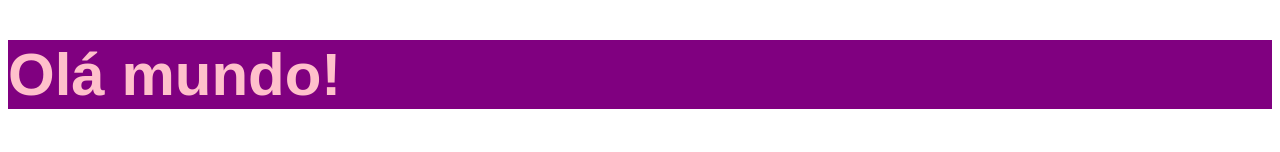
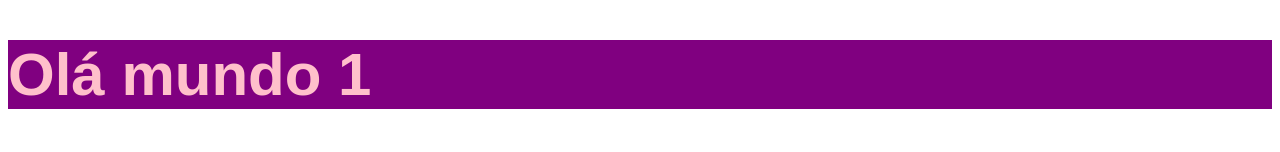
Before and after one commit to juliohtm08/chronos-pomodoro-react-19, a React (Vite) app: page / in a window 1280 px wide. Shown: the top 152 px of the page. Built offline with nearby package versions, Linux system fonts and the light colour scheme.

Commit message:
Propriedades (props) e children de componentes no React

```diff
--- a/src/App.tsx
+++ b/src/App.tsx
@@ -8,7 +8,10 @@
 
   return (
     <>
-      <Heading />
+      <Heading attr={123} attr2='String'>
+        Olá mundo 1
+      </Heading>
+
       <p>
         Lorem ipsum dolor sit amet consectetur, adipisicing elit. Consequatur
         reprehenderit explicabo facilis eos dolor officiis, corrupti rerum
--- a/src/components/Heading.tsx
+++ b/src/components/Heading.tsx
@@ -1,5 +1,6 @@
 import styles from './Heading.module.css';
 
-export function Heading() {
-  return <h1 className={styles.heading}>Olá mundo!</h1>;
+export function Heading(props) {
+  console.log(props);
+  return <h1 className={styles.heading}>{props.children}</h1>;
 }
```
